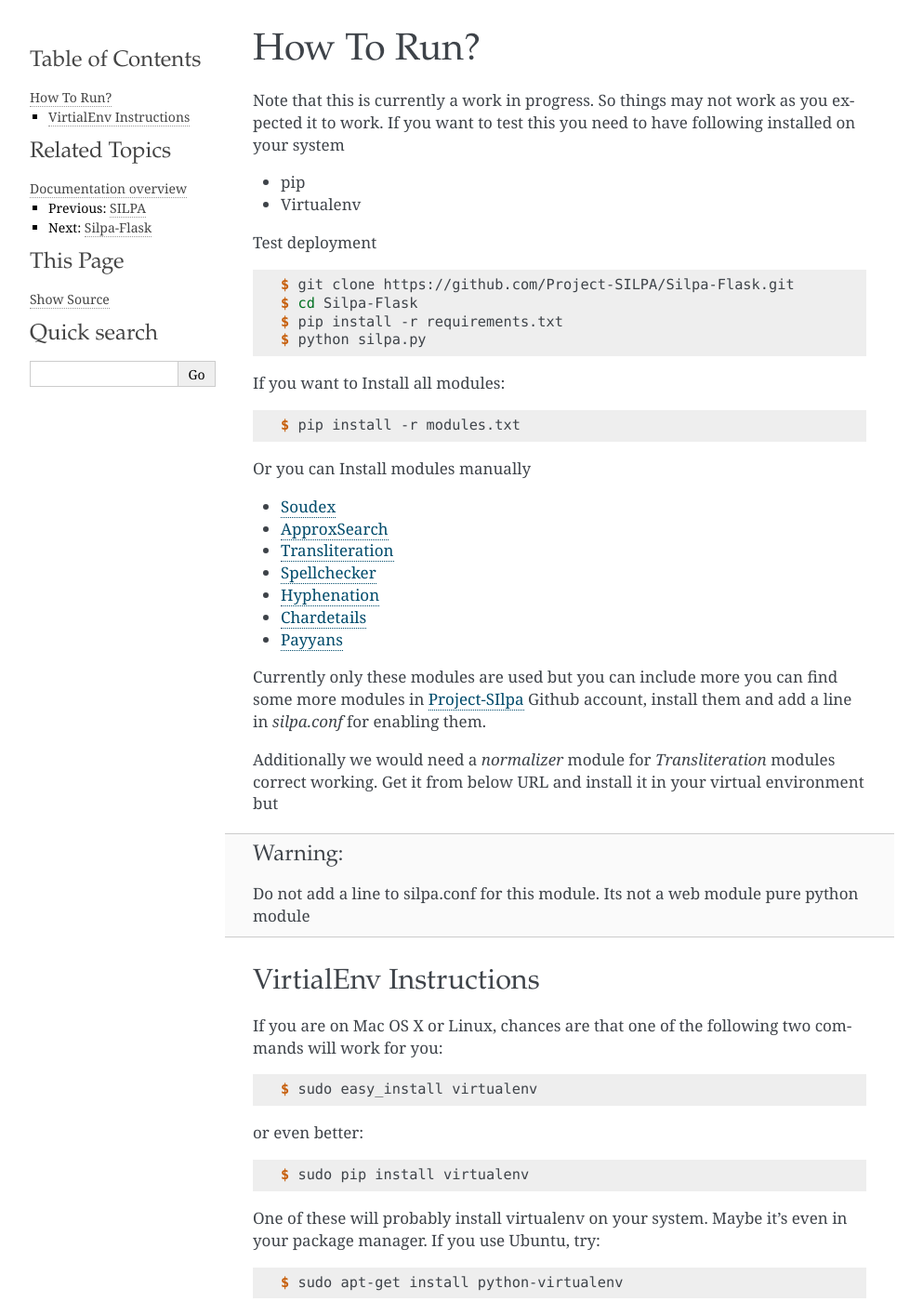
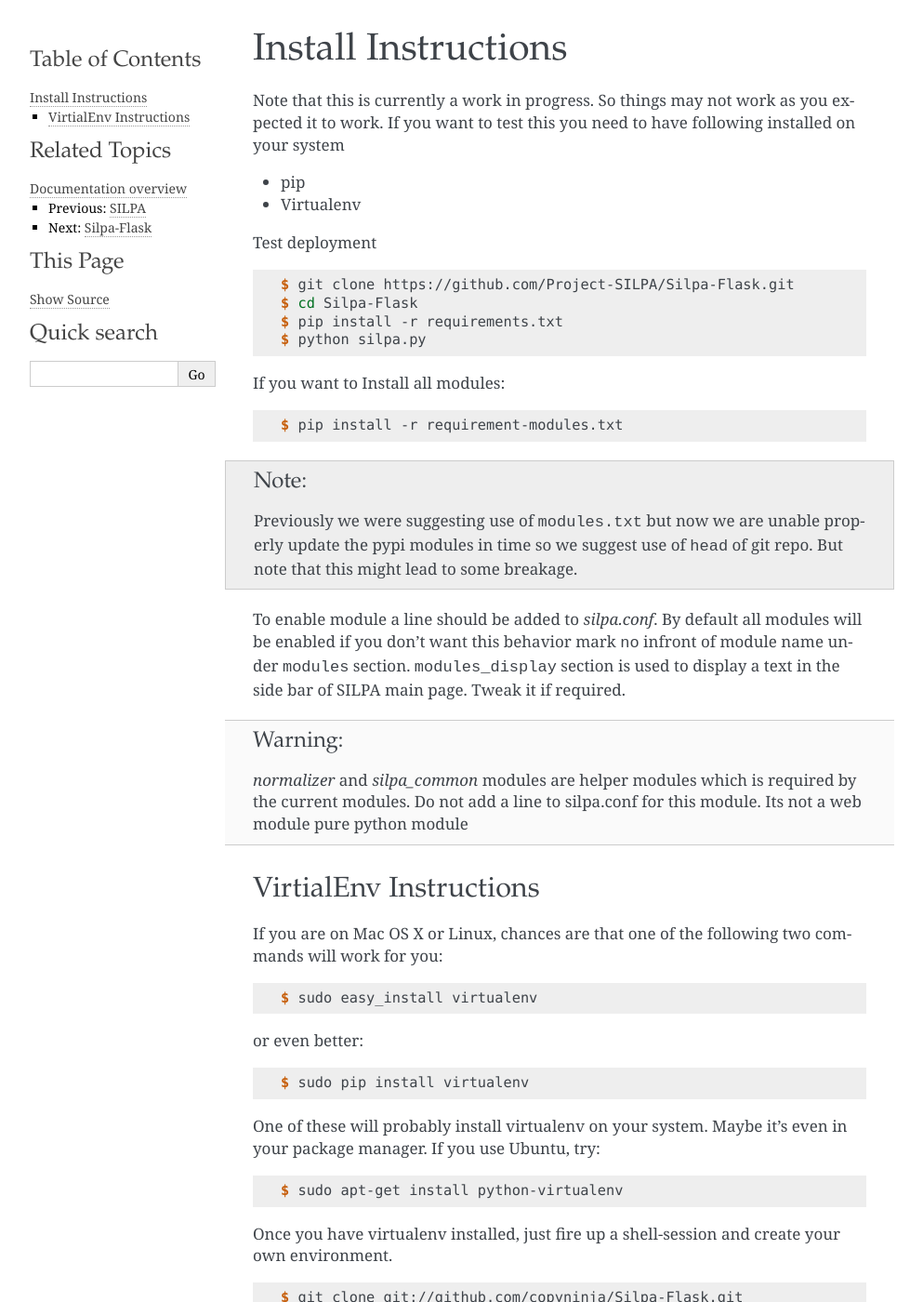
Before and after one commit to libindic/Silpa-Flask, a Sphinx documentation site: the page built from docs/installation.rst, in a window 1280 px wide and 1400 px high. Shown: the whole window at 93% size, without its empty margins (148-1141 px from the left). Built offline with Sphinx 7.4.7, drawn with Linux system fonts in a browser that asks for light colours.

Commit message:
Fix documentation content and do some cleanup

```diff
--- a/docs/installation.rst
+++ b/docs/installation.rst
@@ -1,9 +1,9 @@
-How To Run?
-==========
+Install Instructions
+========================
 
-Note that this is currently a work in progress. So things may not work as you
-expected it to work. If you want to test this you need to have following installed
-on your system
+Note that this is currently a work in progress. So things may not work
+as you expected it to work. If you want to test this you need to have
+following installed on your system
 
 * pip
 * Virtualenv
@@ -21,34 +21,31 @@
 
 .. code-block:: shell-session
 
-    $ pip install -r modules.txt
+		$ pip install -r requirement-modules.txt
 
-Or you can Install modules manually
+.. note:: Previously we were suggesting use of ``modules.txt`` but now
+	  we are unable  properly update the pypi modules in time so
+	  we suggest use of ``head`` of git repo. But note that this
+	  might lead to some breakage.
 
-* `Soudex  <https://github.com/Project-SILPA/Soundex>`_
-* `ApproxSearch <https://github.com/Project-SILPA/ApproxSearch>`_
-* `Transliteration <https://github.com/Project-SILPA/Transliteration>`_
-* `Spellchecker <https://github.com/Project-SILPA/spellchecker>`_
-* `Hyphenation <https://github.com/Project-SILPA/Hyphenation>`_
-* `Chardetails <https://github.com/Project-SILPA/chardetails>`_
-* `Payyans <https://github.com/Project-SILPA/payyans>`_
+To enable module a line should be added to *silpa.conf*. By default
+all modules will be enabled if you don't want this behavior mark
+``no`` infront of module name under ``modules``
+section. ``modules_display`` section is used to display a text in the
+side bar of SILPA main page. Tweak it if required.
 
-Currently only these modules are used but you can include more you can
-find some more modules in `Project-SIlpa
-<https://github.com/Project-SILPA>`_ Github account, install them and
-add a line in *silpa.conf* for enabling them.
-
-Additionally we would need a *normalizer* module for *Transliteration* modules correct working.
-Get it from below URL and install it in your virtual environment but
 
 .. warning::
 
- Do not add a line to silpa.conf  for this module. Its not a web module pure python module
+ *normalizer* and *silpa_common* modules are helper modules which is
+ required by the current modules.  Do not add a line to silpa.conf for
+ this module. Its not a web module pure python module
 
 VirtialEnv Instructions
 -----------------------
 
-If you are on Mac OS X or Linux, chances are that one of the following two commands will work for you:
+If you are on Mac OS X or Linux, chances are that one of the following
+two commands will work for you:
 
 .. code-block:: shell-session
 
@@ -60,13 +57,15 @@
 
  $ sudo pip install virtualenv
 
-One of these will probably install virtualenv on your system. Maybe it’s even in your package manager. If you use Ubuntu, try:
+One of these will probably install virtualenv on your system. Maybe
+it’s even in your package manager. If you use Ubuntu, try:
 
 .. code-block:: shell-session
 
  $ sudo apt-get install python-virtualenv
 
-Once you have virtualenv installed, just fire up a shell-session and create your own environment.
+Once you have virtualenv installed, just fire up a shell-session and
+create your own environment.
 
 .. code-block:: shell-session
 
@@ -78,7 +77,8 @@
  Installing distribute............done.
 
 
-Now, whenever you want to work on a project, you only have to activate the corresponding environment. On OS X and Linux, do the following:
+Now, whenever you want to work on a project, you only have to activate
+the corresponding environment. On OS X and Linux, do the following:
 
 .. code-block:: shell-session
 
@@ -90,9 +90,12 @@
 
  $ silpa\scripts\activate.bat
 
-Either way, you should now be using your virtualenv (notice how the prompt of your shell-session has changed to show the active environment).
+Either way, you should now be using your virtualenv (notice how the
+prompt of your shell-session has changed to show the active
+environment).
 
-Now you can just enter the following command to get Flask activated in your virtualenv:
+Now you can just enter the following command to get Flask activated in
+your virtualenv:
 
 .. code-block:: shell-session
 
@@ -106,8 +109,10 @@
  python silpa.py
  Running on http://127.0.0.1:5000/
 
-Well not exactly. You will see error messages saying Failed to import module xyz. That means you need to install the modules.
-Here is an example module installation for Soundex. Repeat this for other modules.
+Well not exactly. You will see error messages saying Failed to import
+module xyz. That means you need to install the modules.  Here is an
+example module installation for Soundex. Repeat this for other
+modules.
 
 .. code-block:: shell-session
 
```
Also changed, not shown: docs/index.rst (+6 -26 lines).
